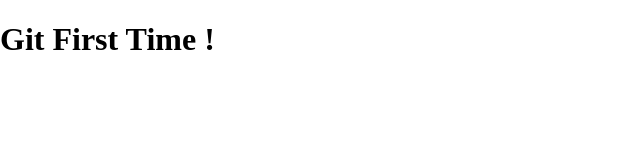
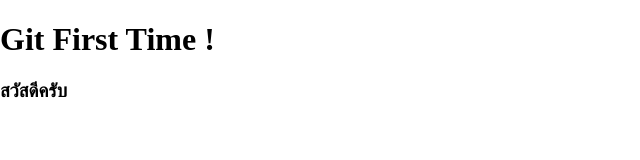
Before and after one commit to StreetK9/git-101-yt, a plain HTML site: page index.html in a window 1280 px wide. Shown: the whole page, without its empty margins (0-640 px from the left). Drawn offline with Linux system fonts and the light colour scheme.

Commit message:
Update index.html

```diff
--- a/index.html
+++ b/index.html
@@ -9,5 +9,6 @@
 </head>
 <body>
     <h1>Git First Time !</h1>
+    <h3>สวัสดีครับ</h3>
 </body>
 </html>
```
